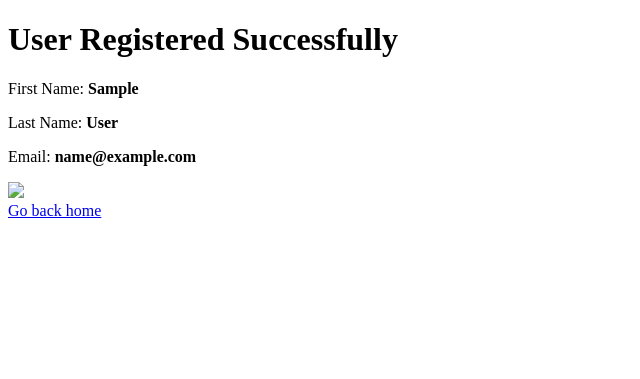
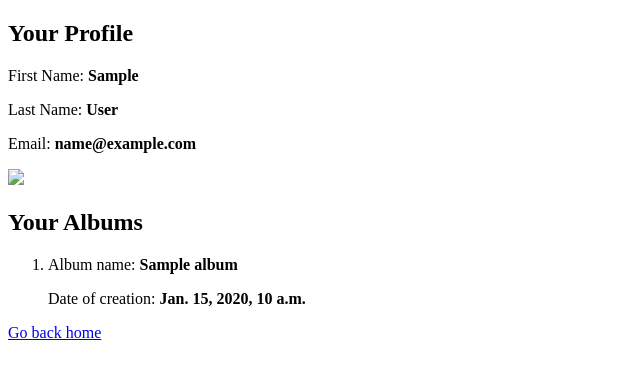
Before and after one commit to IzahSohail/instagram2.0, a Django app: template user/templates/user/user_info.html in a window 1280 px wide. Shown: the top 379 px of the page, without its empty margins (0-640 px from the left). Run offline with Django 5.2, Linux system fonts and the light colour scheme; the template is opened without the code that fills it: values that come from a table or form of the project are taken from there, others are empty; a user stored in the database is signed in; tables that the repository leaves empty hold one stand-in row (values such as "Sample post").

Commit message:
updates to user_info view

```diff
--- a/user/templates/user/user_info.html
+++ b/user/templates/user/user_info.html
@@ -7,8 +7,7 @@
 </head>
 <body>
     <!-- Main content of the page starts here -->
-    <h1>User Registered Successfully</h1>
-    <!-- A heading indicating the user has been successfully registered -->
+    <h2>Your Profile</h2>
 
     <!-- Displaying the first name of the user -->
     <p>First Name: <strong>{{ user.first_name }}</strong></p>
@@ -29,6 +28,16 @@
         <p>No photo provided.</p>
     {% endif %}
 
+    <h2>Your Albums</h2>
+    <ol>
+        {% for album in albums %}
+            <li>
+                <p>Album name: <strong>{{ album.album_name }}</strong></p>
+                <p>Date of creation: <strong>{{ album.date_of_creation }}</strong></p>
+            </li>
+        {% endfor %}
+    </ol>
+
     <!-- A link to navigate back to the home page -->
     <a href="/">Go back home</a>
 </body>
--- a/user/templates/user/welcome.html
+++ b/user/templates/user/welcome.html
@@ -18,6 +18,8 @@
     {% endif %}
 
     <a href="/users">View our users</a>
+
+    <a href="/create_album">Create an album</a>
     <!-- A link to a page that displays a list of current users. Useful for new or existing users to explore the community. -->
   </body>
 </html>
--- a/user/urls.py
+++ b/user/urls.py
@@ -18,6 +18,7 @@ urlpatterns = [
 
     path('login/', user_views.login, name='login'),
     path('logout/', user_views.logout, name='logout'),
+    path('user_info/', user_views.user_info, name='user_info'),
 
 
     # Define a URL pattern for the '/users/' path. This pattern routes requests to the users view function,
```
Also changed, not shown: user/views.py (+11 -0 lines).
